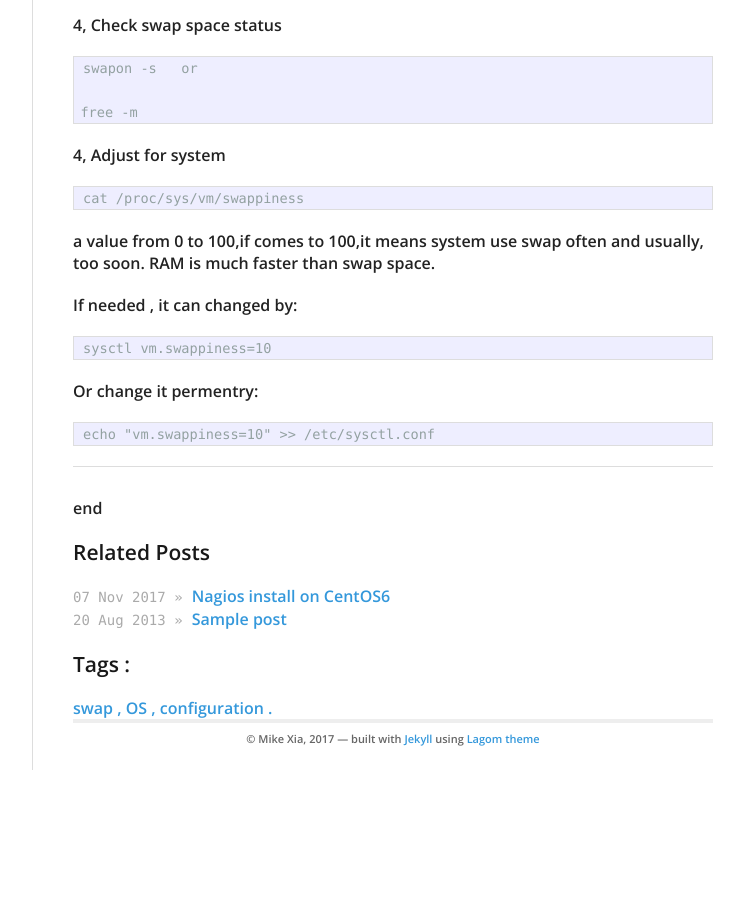
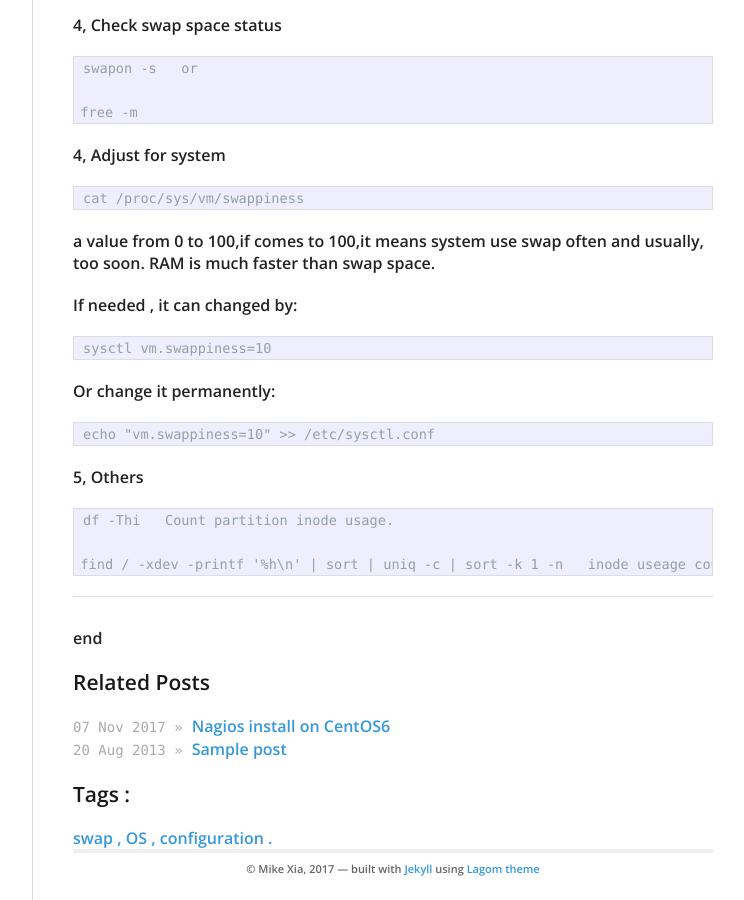
Before and after one commit to xyzsss/xyzsss.github.io, a Jekyll site: the page built from _posts/2017-11-06-Add-Swap-for-OS.md, in a window 1280 px wide and 900 px high, scrolled down 631 px. Shown: the whole window, without its empty margins (378-1122 px from the left). Built offline with Jekyll 4.4.1, drawn with Linux system fonts in a browser that asks for light colours; nearby versions of some CDN libraries; before the commit the page ends 1401 px from its top, so only the background shows below that.

Commit message:
mod post

```diff
--- a/_posts/2017-11-06-Add-Swap-for-OS.md
+++ b/_posts/2017-11-06-Add-Swap-for-OS.md
@@ -51,9 +51,17 @@ If needed , it can changed by:
 
     sysctl vm.swappiness=10
 
-Or change it permentry:
+Or change it permanently:
 
     echo "vm.swappiness=10" >> /etc/sysctl.conf
 
+5, Others
+
+    df -Thi
+Count partition inode usage.
+
+    find / -xdev -printf '%h\n' | sort | uniq -c | sort -k 1 -n
+inode useage count.
+
 ---
 end
```
